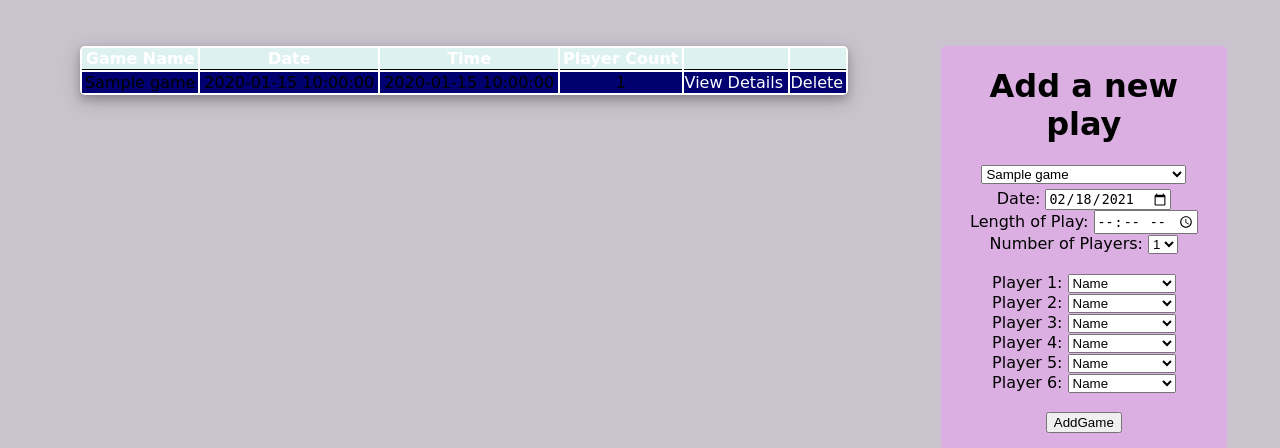
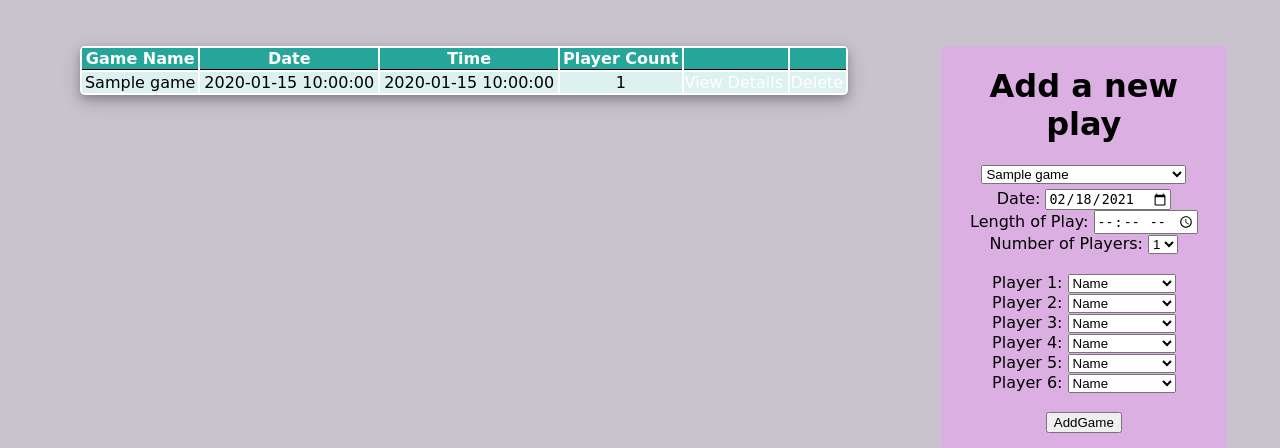
Before and after one commit to Labinopper/Website-v2, a PHP site: page /addplay.php in a window 1280 px wide. Shown: the part 54-502 px from the top of the page. Run offline with PHP 8.4, Linux system fonts and the light colour scheme; the visitor is signed in with stand-in values (Sample User, id 1); tables that the repository leaves empty or names only in its code hold one stand-in row (values such as "Sample post").

Commit message:
Colour scheme tables

```diff
--- a/styles.css
+++ b/styles.css
@@ -191,12 +191,12 @@ body {
 th {
     font-weight: bold;
     border-bottom: 1px solid black;
-    background-color: #ddf2f0;
+    background-color: #26a69a;
     color: white;
 }
 
 tr:nth-child(even) {
-    background-color: #000070;
+    background-color: #ddf2f0;
 }
 
 #Title {
```
